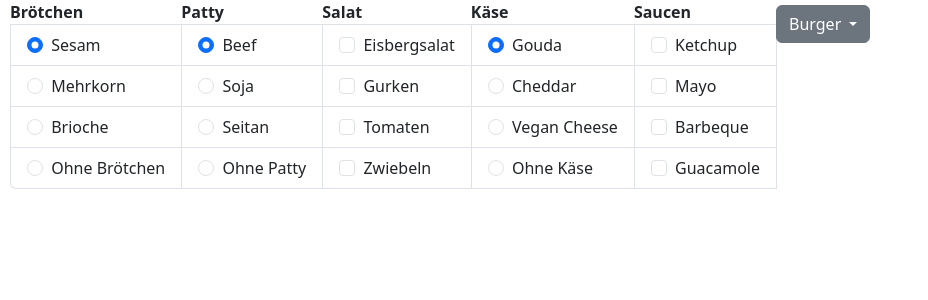
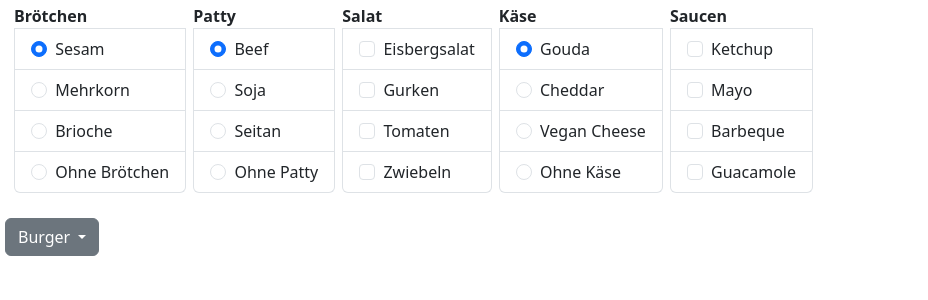
Before and after one commit to Lammy85/flaskTest, a Flask app: page / in a window 1280 px wide. Shown: the part 56-356 px from the top of the page, without its empty margins (0-928 px from the left). Run offline with Flask 3, Linux system fonts and the light colour scheme.

Commit message:
objekte bleiben wo sie bleiben sollen

```diff
--- a/templates/index.html
+++ b/templates/index.html
@@ -20,6 +20,7 @@
         .dropdown {
             position: relative;
             top: 5px;
+            left: 5px;
         }
     </style>
 </head>
@@ -45,21 +46,24 @@
             </div>
         </div>
     </nav>
-
+    <div class="hstack gap-1">
         <form class="d-flex justify-content-start input-group mb-3 my-form" action="/" method="POST">
-
+            <div class="p-1">
                 <ul class="list-group" id="group1">
                     <b>Brötchen</b>
                     <li class="list-group-item">
-                <input class="form-check-input me-1" type="radio" name="broetchen" id="firstBun" value="Sesam" checked>
+                        <input class="form-check-input me-1" type="radio" name="broetchen" id="firstBun" value="Sesam"
+                            checked>
                         <label class="form-check-label stretched-link" for="firstBun">Sesam</label>
                     </li>
                     <li class="list-group-item">
-                <input class="form-check-input me-1" type="radio" name="broetchen" id="secondBun" value="Mehrkorn">
+                        <input class="form-check-input me-1" type="radio" name="broetchen" id="secondBun"
+                            value="Mehrkorn">
                         <label class="form-check-label stretched-link" for="secondBun">Mehrkorn</label>
                     </li>
                     <li class="list-group-item">
-                <input class="form-check-input me-1" type="radio" name="broetchen" id="thirdBun" value="Brioche">
+                        <input class="form-check-input me-1" type="radio" name="broetchen" id="thirdBun"
+                            value="Brioche">
                         <label class="form-check-label stretched-link" for="thirdBun">Brioche</label>
                     </li>
                     <li class="list-group-item">
@@ -67,11 +71,13 @@
                         <label class="form-check-label stretched-link" for="fourtBun">Ohne Brötchen</label>
                     </li>
                 </ul>
-
+            </div>
+            <div class="p-1">
                 <ul class="list-group" id="group2">
                     <b>Patty</b>
                     <li class="list-group-item">
-                <input class="form-check-input me-1" type="radio" name="patty" id="firstPatty" value="Beef" checked>
+                        <input class="form-check-input me-1" type="radio" name="patty" id="firstPatty" value="Beef"
+                            checked>
                         <label class="form-check-label stretched-link" for="firstPatty">Beef</label>
                     </li>
                     <li class="list-group-item">
@@ -87,6 +93,8 @@
                         <label class="form-check-label stretched-link" for="noPatty">Ohne Patty</label>
                     </li>
                 </ul>
+            </div>
+            <div class="p-1">
                 <ul class="list-group">
                     <b>Salat</b>
                     <li class="list-group-item">
@@ -95,11 +103,13 @@
                         <label class="form-check-label stretched-link" for="firstGreen">Eisbergsalat</label>
                     </li>
                     <li class="list-group-item">
-                <input class="form-check-input me-1" type="checkbox" name="salatoption" id="secondGreen" value="Gurken">
+                        <input class="form-check-input me-1" type="checkbox" name="salatoption" id="secondGreen"
+                            value="Gurken">
                         <label class="form-check-label stretched-link" for="secondGreen">Gurken</label>
                     </li>
                     <li class="list-group-item">
-                <input class="form-check-input me-1" type="checkbox" name="salatoption" id="thirdGreen" value="Tomaten">
+                        <input class="form-check-input me-1" type="checkbox" name="salatoption" id="thirdGreen"
+                            value="Tomaten">
                         <label class="form-check-label stretched-link" for="thirdGreen">Tomaten</label>
                     </li>
                     <li class="list-group-item">
@@ -108,18 +118,23 @@
                         <label class="form-check-label stretched-link" for="fourtGreen">Zwiebeln</label>
                     </li>
                 </ul>
+            </div>
+            <div class="p-1">
                 <ul class="list-group" id="group3">
                     <b>Käse</b>
                     <li class="list-group-item">
-                <input class="form-check-input me-1" type="radio" name="kaese" id="firstCheese" value="Gouda" checked>
+                        <input class="form-check-input me-1" type="radio" name="kaese" id="firstCheese" value="Gouda"
+                            checked>
                         <label class="form-check-label stretched-link" for="firstCheese">Gouda</label>
                     </li>
                     <li class="list-group-item">
-                <input class="form-check-input me-1" type="radio" name="kaese" id="secondCheese" value="Cheddar">
+                        <input class="form-check-input me-1" type="radio" name="kaese" id="secondCheese"
+                            value="Cheddar">
                         <label class="form-check-label stretched-link" for="secondCheese">Cheddar</label>
                     </li>
                     <li class="list-group-item">
-                <input class="form-check-input me-1" type="radio" name="kaese" id="thirdCheese" value="Vegan Cheese">
+                        <input class="form-check-input me-1" type="radio" name="kaese" id="thirdCheese"
+                            value="Vegan Cheese">
                         <label class="form-check-label stretched-link" for="thirdCheese">Vegan Cheese</label>
                     </li>
                     <li class="list-group-item">
@@ -127,14 +142,18 @@
                         <label class="form-check-label stretched-link" for="noCheese">Ohne Käse</label>
                     </li>
                 </ul>
+            </div>
+            <div class="p-1">
                 <ul class="list-group">
                     <b>Saucen</b>
                     <li class="list-group-item">
-                <input class="form-check-input me-1" type="checkbox" name="sauceoption" id="firstSauce" value="Ketchup">
+                        <input class="form-check-input me-1" type="checkbox" name="sauceoption" id="firstSauce"
+                            value="Ketchup">
                         <label class="form-check-label" for="firstSauce">Ketchup</label>
                     </li>
                     <li class="list-group-item">
-                <input class="form-check-input me-1" type="checkbox" name="sauceoption" id="secondSauce" value="Mayo">
+                        <input class="form-check-input me-1" type="checkbox" name="sauceoption" id="secondSauce"
+                            value="Mayo">
                         <label class="form-check-label" for="secondSauce">Mayo</label>
                     </li>
                     <li class="list-group-item">
@@ -148,9 +167,10 @@
                         <label class="form-check-label" for="fourtSauce">Guacamole</label>
                     </li>
                 </ul>
+            </div>
+    </div>
     <div class="dropdown">
-            <button class="btn btn-secondary dropdown-toggle" type="button" data-bs-toggle="dropdown"
-                aria-expanded="false">
+        <button class="btn btn-secondary dropdown-toggle" type="button" data-bs-toggle="dropdown" aria-expanded="false">
             Burger
         </button>
         <ul class="dropdown-menu">
```
Also changed, not shown: templates/burgerlist.html (+12 -4 lines), instance/db.db. Lines whose indentation alone changed are shown as unchanged.
